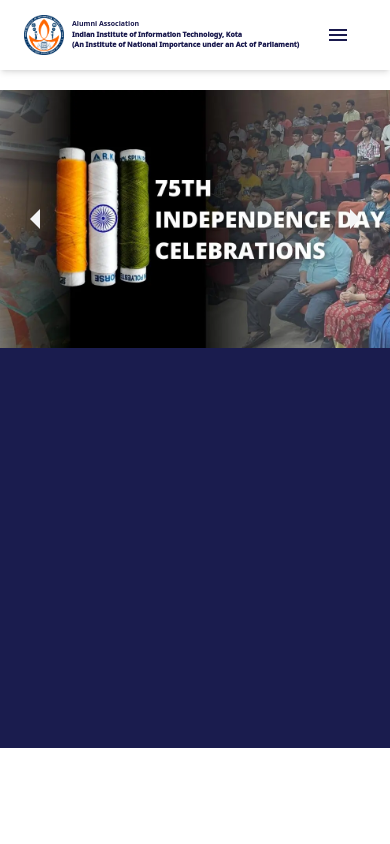
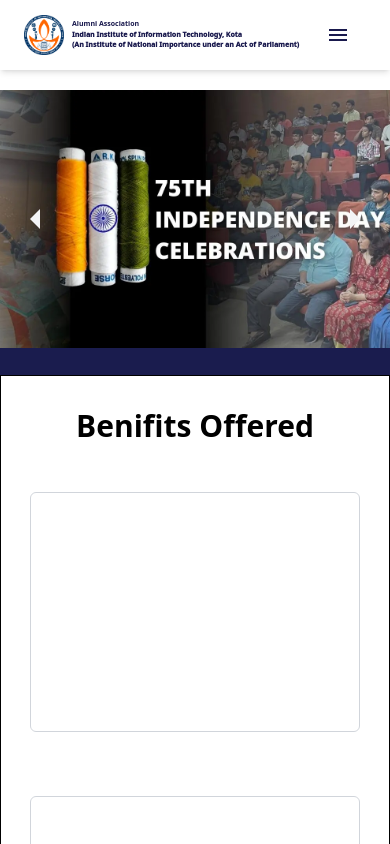
Before and after one commit to PartikMalasi/AlumPortal-IIITKotaOfficial, a React (Vite) app in the folder client/: page / in a window 390 px wide. Built offline with nearby package versions, Linux system fonts and the light colour scheme.

Commit message:
added initial code for benifits section on home page, and added vercel.json file

```diff
--- a/client/src/components/infiniteText.jsx
+++ b/client/src/components/infiniteText.jsx
@@ -2,7 +2,7 @@ import React from 'react'
 
 const infiniteText = () => {
   return (
-    <div className='w-full h-[25rem] bg-[#1A1C4E]'>
+    <div className='w-full h-[1.7rem] bg-[#1A1C4E]'>
 
     </div>
   )
--- a/client/src/pages/Home.jsx
+++ b/client/src/pages/Home.jsx
@@ -1,6 +1,6 @@
-import Navbar from '../components/navbar';
-import CarouselHome from '../components/carouselHome';
-import InfiniteText from '../components/infiniteText';
+import Navbar from "../components/navbar";
+import CarouselHome from "../components/carouselHome";
+import InfiniteText from "../components/infiniteText";
 
 const Home = () => {
 	return (
@@ -8,8 +8,18 @@ const Home = () => {
 			<Navbar />
 			<CarouselHome />
 			<InfiniteText />
+			{/* Benifits Offered  */}
+			<div className="w-full h-auto border border-black">
+				<h1 className="text-center text-3xl font-semibold my-8">
+					Benifits Offered
+				</h1>
+				<div className="flex flex-col md:flex-row items-center justify-evenly py-4">
+        <div className="h-[15rem] md:h-[20rem] w-[85%] rounded-md md:w-[25%] hover:shadow-2xl transition-shadow duration-500 ease-in-out mb-8 md:my-8 border border-gray-300"></div>
+					<div className="h-[15rem] md:h-[20rem] w-[85%] rounded-md md:w-[25%] hover:shadow-2xl transition-shadow duration-500 ease-in-out my-8 border border-gray-300"></div>
+					<div className="h-[15rem] md:h-[20rem] w-[85%] rounded-md md:w-[25%] hover:shadow-2xl transition-shadow duration-500 ease-in-out my-8 border border-gray-300"></div>
+				</div>
+			</div>
 		</div>
 	);
 };
-
 export default Home;
--- a/client/src/pages/SignIn.jsx
+++ b/client/src/pages/SignIn.jsx
@@ -39,7 +39,7 @@ function SignIn() {
 
     try {
       const response = await axios.post(
-        "https://your-api-endpoint.com/api/signin",
+        // "https://your-api-endpoint.com/api/signin",
         formData,
         {
           headers: {
```
Also changed, not shown: client/vercel.json (added). Lines whose indentation alone changed are shown as unchanged.
